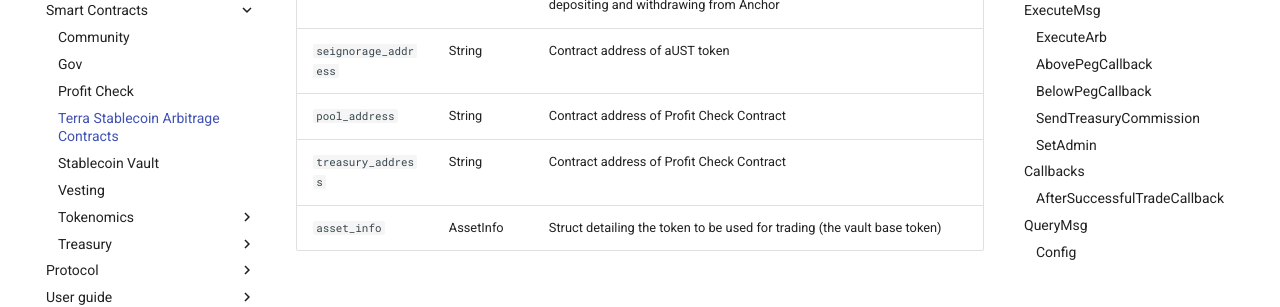
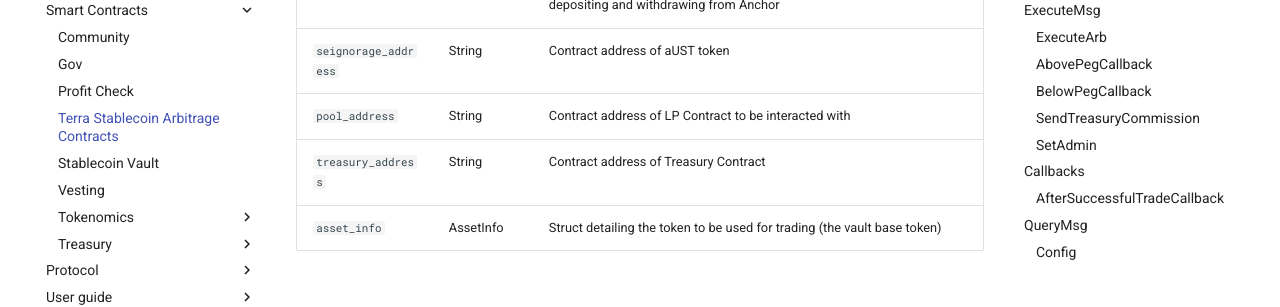
Before and after one commit to White-Whale-Defi-Platform/docs, an MkDocs documentation site: the page built from docs/Smart-Contracts/Stablecoin-Arb.md, in a window 1280 px wide and 900 px high, scrolled down 801 px. Shown: the part 152-459 px from the top of the window. Built offline with MkDocs 1.6.1 and Material for MkDocs 9.7.7, drawn with Linux system fonts in a browser that asks for light colours; comment, search, counter and statistics services are not loaded.

Commit message:
fix(contracts): Update contract descriptions from audit feedback

```diff
--- a/docs/Smart-Contracts/Stablecoin-Arb.md
+++ b/docs/Smart-Contracts/Stablecoin-Arb.md
@@ -28,8 +28,8 @@ pub struct InstantiateMsg {
 | :--- | :--- | :--- |
 | `vault_address` | String | Contract address of Anchor Money Market system. This is used for depositing and withdrawing from Anchor |
 | `seignorage_address` | String | Contract address of aUST token |
-| `pool_address` | String | Contract address of Profit Check Contract |
-| `treasury_address` | String | Contract address of Profit Check Contract |
+| `pool_address` | String | Contract address of LP Contract to be interacted with |
+| `treasury_address` | String | Contract address of Treasury Contract |
 | `asset_info` | AssetInfo | Struct detailing the token to be used for trading (the vault base token) |
 
 
```
Also changed, not shown: docs/Smart-Contracts/Stablecoin-Vault.md (+1 -1 lines).
